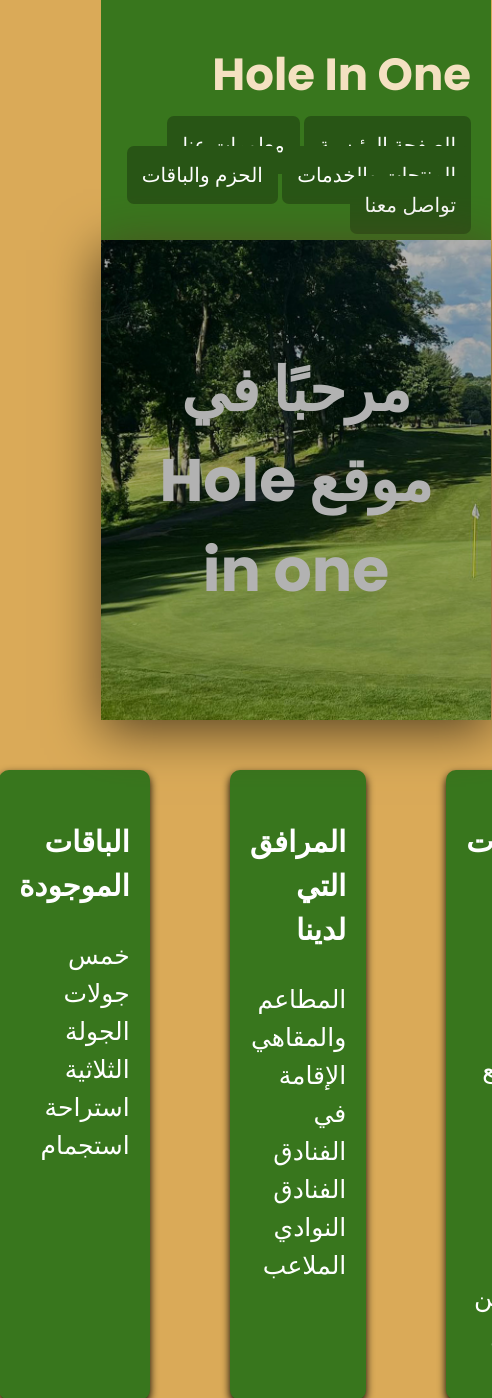
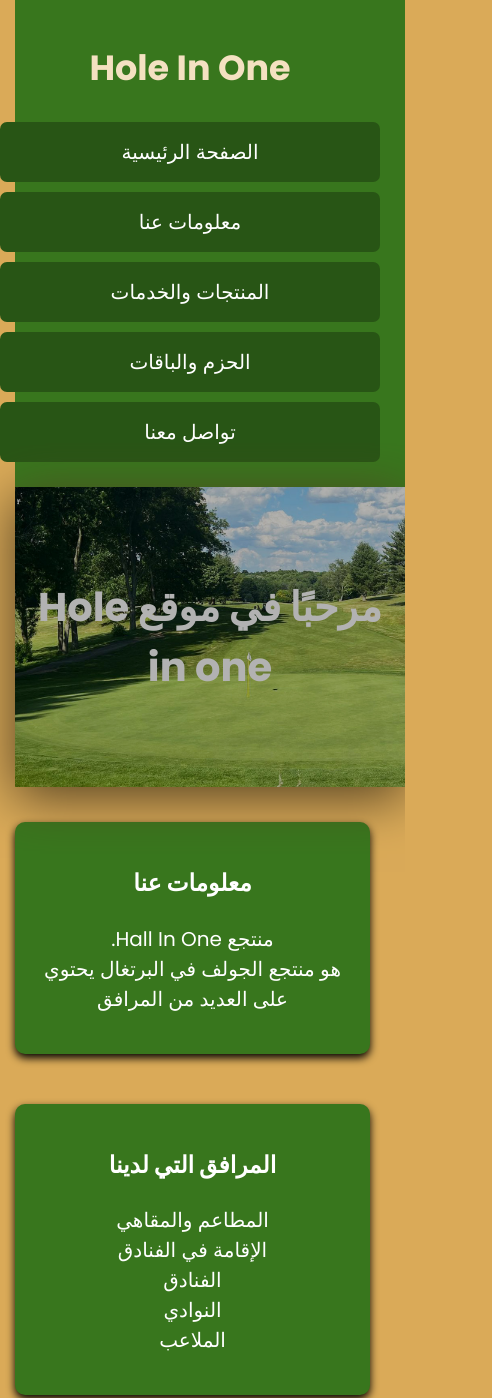
Before and after one commit to waleed-khaled-1/holeinonegolf, a plain HTML site: page index.html in a window 390 px wide. Shown: the top 1398 px of the page, 492 px wide, since content can reach past the window. Drawn offline with Linux system fonts and the light colour scheme.

Commit message:
Update main.css

```diff
--- a/css/main.css
+++ b/css/main.css
@@ -5,13 +5,17 @@ body {
     background-color: #daaa58;
     margin: 0;
     padding: 0;
-
 }
 
+/* شريط القائمة */
 .bar {
     background-color: #38761D;
     padding: 20px;
     text-align: right;
+    display: flex;
+    flex-wrap: wrap;
+    justify-content: space-between;
+    align-items: center;
 }
 
 .bar a {
@@ -21,7 +25,9 @@ body {
     font-size: 20px;
     padding: 15px;
     border-radius: 7px;
-    transition: 1s;
+    transition: 0.5s;
+    margin: 5px;
+    display: inline-block;
 }
 
 .bar a:hover {
@@ -29,10 +35,9 @@ body {
     border-radius: 10px;
 }
 
+/* الشعار */
 .logo {
-    font-size: 45px;
-    width: auto;
-    height: 50px;
+    font-size: 35px;
     color: #f4e1c1;
     border-radius: 10px;
     text-align: right;
@@ -40,17 +45,17 @@ body {
     font-weight: bold;
 }
 
+/* العنوان الرئيسي */
 .titl {
-    margin: 50px;
-    font-size: 60px;
+    margin: 30px;
+    font-size: 50px;
     font-weight: bold;
     color: #ffffff;
-
 }
 
 .bg_titl {
     width: 100%;
-    height: 480px;
+    height: 400px;
     background-size: cover;
     align-content: center;
     box-shadow: 0px 10px 50px #755c30;
@@ -58,23 +63,26 @@ body {
     filter: brightness(70%);
 }
 
+/* المحتوى الرئيسي */
 .content {
     display: flex;
+    flex-wrap: wrap;
     justify-content: center;
     gap: 20px;
     padding: 20px;
 }
 
+/* البطاقات */
 .card {
     background-color: #38761D;
     color: white;
     padding: 20px;
-    margin: 30px;
+    margin: 15px;
     width: 270px;
     border-radius: 10px;
-    text-align: right;
+    text-align: center;
     box-shadow: 0 4px 8px black;
-    font-size: 25px;
+    font-size: 22px;
     transition: 0.7s;
 }
 
@@ -83,11 +91,51 @@ body {
     box-shadow: 0 8px 16px black;
 }
 
+/* الفوتر */
 footer {
     background-color: #38761D;
-    font-size: 18px;
-    height: 60px;
+    font-size: 16px;
+    height: 50px;
     align-content: center;
     color: gold;
-    margin-top: 150px;
+    margin-top: 100px;
 }
+
+/* تحسين التصميم على الشاشات الصغيرة */
+@media (max-width: 768px) {
+    .bar {
+        flex-direction: column;
+        align-items: center;
+        text-align: center;
+    }
+
+    .bar a {
+        display: block;
+        width: 100%;
+        text-align: center;
+    }
+
+    .titl {
+        font-size: 40px;
+        margin: 20px;
+    }
+
+    .bg_titl {
+        height: 300px;
+    }
+
+    .content {
+        flex-direction: column;
+        align-items: center;
+    }
+
+    .card {
+        width: 90%;
+        font-size: 20px;
+    }
+
+    footer {
+        font-size: 14px;
+        height: 40px;
+    }
+}
```
